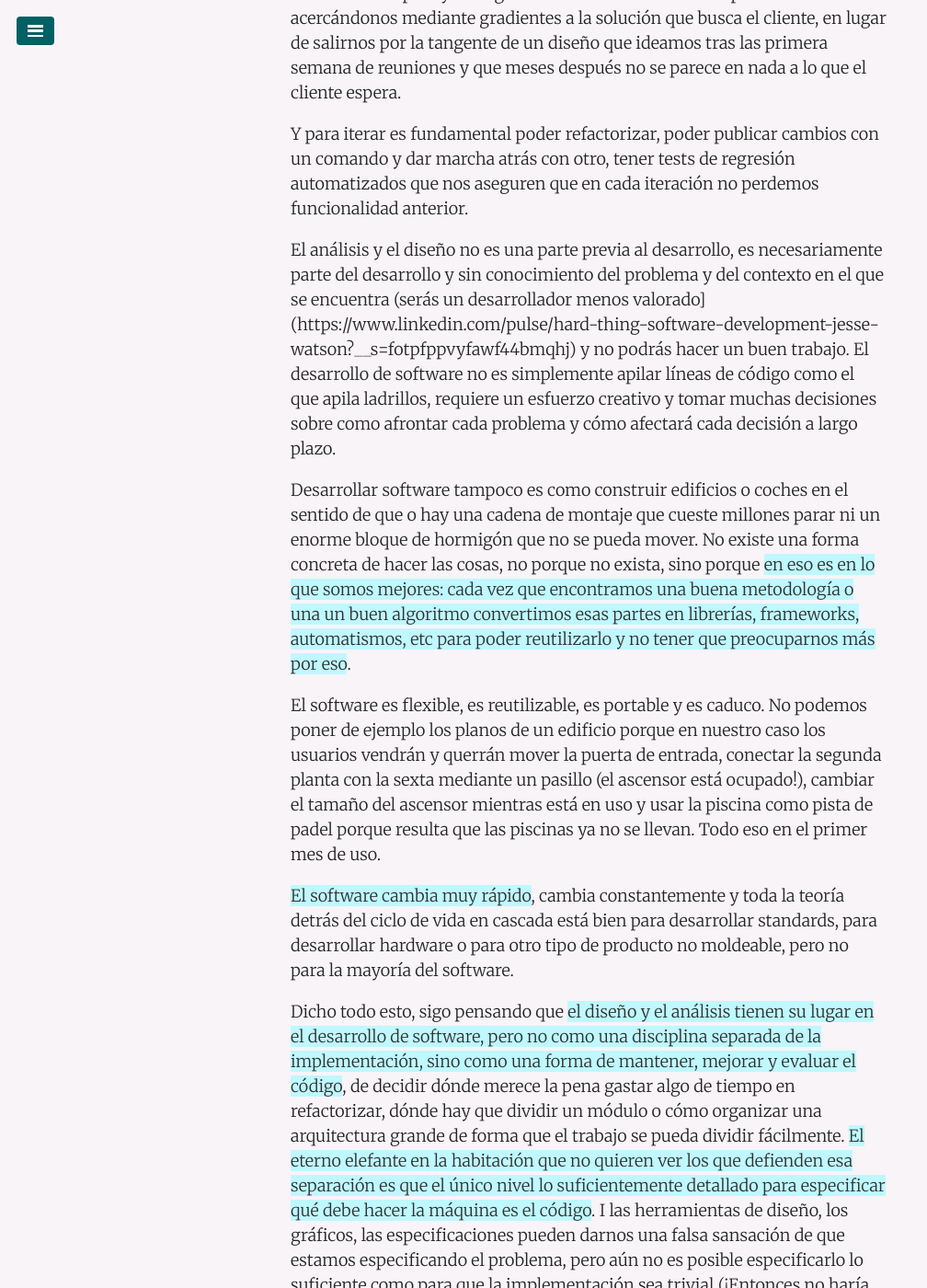
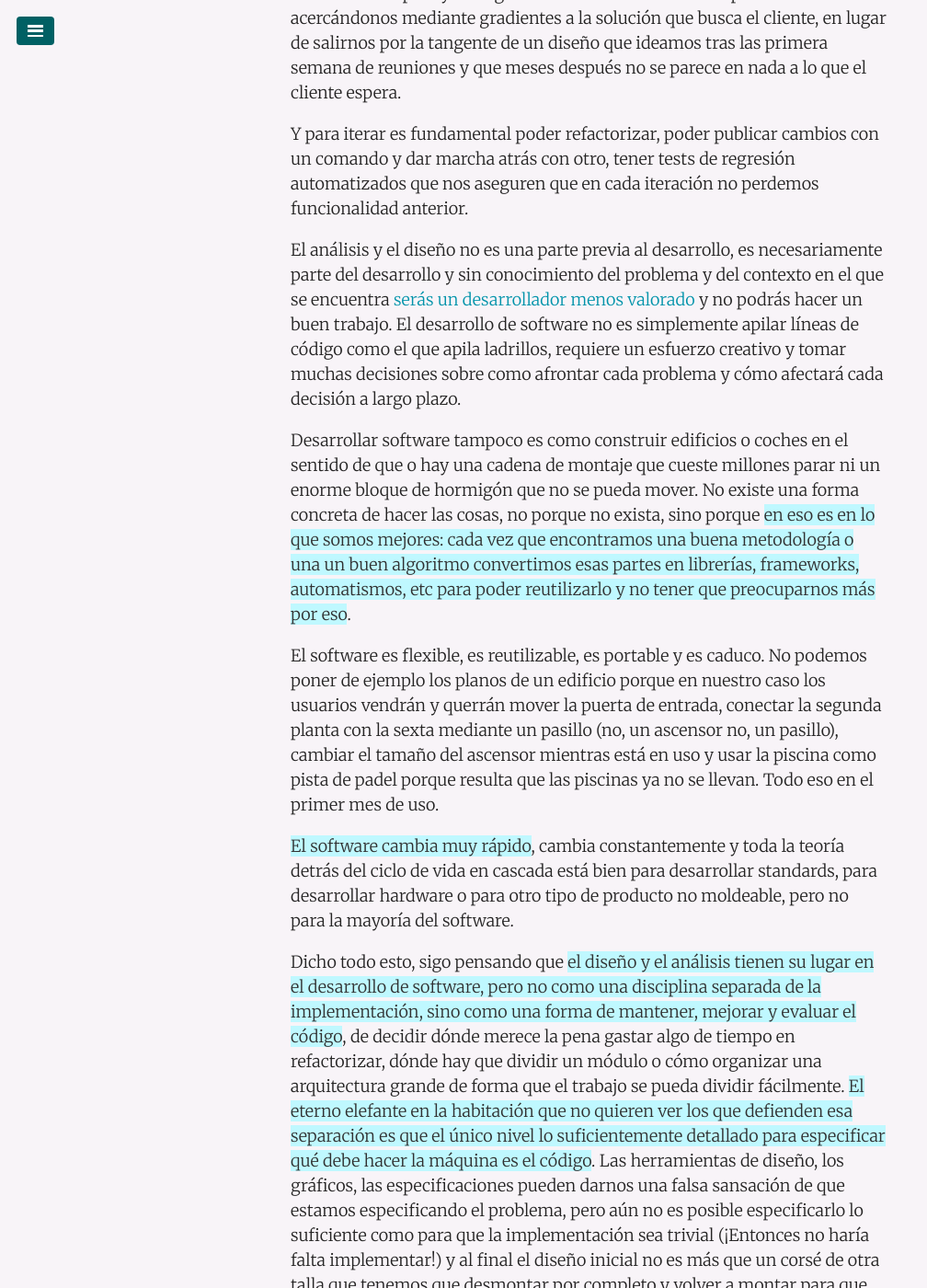
Before and after one commit to juanmirod/juanmirod.github.io, a Jekyll site: the page built from _posts/2017-06-16-Ingenieria-del-software.markdown, in a window 1280 px wide and 1400 px high, scrolled down 3043 px. Shown: the whole window at 92% size, without its empty margins (0-1008 px from the left). Built offline with Jekyll 4.4.1, drawn with Linux system fonts in a browser that asks for light colours; some of the changed text lies outside the part shown.

Commit message:
fix: typos

```diff
--- a/_posts/2017-06-16-Ingenieria-del-software.markdown
+++ b/_posts/2017-06-16-Ingenieria-del-software.markdown
@@ -37,15 +37,15 @@ De ahí las metodologías ágiles: Hay que reducir el ciclo de retroalimentació
 
 Y para iterar es fundamental poder refactorizar, poder publicar cambios con un comando y dar marcha atrás con otro, tener tests de regresión automatizados que nos aseguren que en cada iteración no perdemos funcionalidad anterior.
 
-El análisis y el diseño no es una parte previa al desarrollo, es necesariamente parte del desarrollo y sin conocimiento del problema y del contexto en el que se encuentra (serás un desarrollador menos valorado](https://www.linkedin.com/pulse/hard-thing-software-development-jesse-watson?__s=fotpfppvyfawf44bmqhj) y no podrás hacer un buen trabajo. El desarrollo de software no es simplemente apilar líneas de código como el que apila ladrillos, requiere un esfuerzo creativo y tomar muchas decisiones sobre como afrontar cada problema y cómo afectará cada decisión a largo plazo.
+El análisis y el diseño no es una parte previa al desarrollo, es necesariamente parte del desarrollo y sin conocimiento del problema y del contexto en el que se encuentra [serás un desarrollador menos valorado](https://www.linkedin.com/pulse/hard-thing-software-development-jesse-watson?__s=fotpfppvyfawf44bmqhj) y no podrás hacer un buen trabajo. El desarrollo de software no es simplemente apilar líneas de código como el que apila ladrillos, requiere un esfuerzo creativo y tomar muchas decisiones sobre como afrontar cada problema y cómo afectará cada decisión a largo plazo.
 
 Desarrollar software tampoco es como construir edificios o coches en el sentido de que o hay una cadena de montaje que cueste millones parar ni un enorme bloque de hormigón que no se pueda mover. No existe una forma concreta de hacer las cosas, no porque no exista, sino porque **en eso es en lo que somos mejores: cada vez que encontramos una buena metodología o una un buen algoritmo convertimos esas partes en librerías, frameworks, automatismos, etc para poder reutilizarlo y no tener que preocuparnos más por eso**.
 
-El software es flexible, es reutilizable, es portable y es caduco. No podemos poner de ejemplo los planos de un edificio porque en nuestro caso los usuarios vendrán y querrán mover la puerta de entrada, conectar la segunda planta con la sexta mediante un pasillo (el ascensor está ocupado!), cambiar el tamaño del ascensor mientras está en uso y usar la piscina como pista de padel porque resulta que las piscinas ya no se llevan. Todo eso en el primer mes de uso.
+El software es flexible, es reutilizable, es portable y es caduco. No podemos poner de ejemplo los planos de un edificio porque en nuestro caso los usuarios vendrán y querrán mover la puerta de entrada, conectar la segunda planta con la sexta mediante un pasillo (no, un ascensor no, un pasillo), cambiar el tamaño del ascensor mientras está en uso y usar la piscina como pista de padel porque resulta que las piscinas ya no se llevan. Todo eso en el primer mes de uso.
 
 **El software cambia muy rápido**, cambia constantemente y toda la teoría detrás del ciclo de vida en cascada está bien para desarrollar standards, para desarrollar hardware o para otro tipo de producto no moldeable, pero no para la mayoría del software.
 
-Dicho todo esto, sigo pensando que **el diseño y el análisis tienen su lugar en el desarrollo de software, pero no como una disciplina separada de la implementación, sino como una forma de mantener, mejorar y evaluar el código**, de decidir dónde merece la pena gastar algo de tiempo en refactorizar, dónde hay que dividir un módulo o cómo organizar una arquitectura grande de forma que el trabajo se pueda dividir fácilmente. **El eterno elefante en la habitación que no quieren ver los que defienden esa separación es que el único nivel lo suficientemente detallado para especificar qué debe hacer la máquina es el código**. I las herramientas de diseño, los gráficos, las especificaciones pueden darnos una falsa sansación de que estamos especificando el problema, pero aún no es posible especificarlo lo suficiente como para que la implementación sea trivial (¡Entonces no haría falta implementar!) y al final el diseño inicial no es más que un corsé de otra talla que tenemos que desmontar por completo y volver a montar para que se adapte a nuestro producto, nuestro cliente y nuestro equipo.
+Dicho todo esto, sigo pensando que **el diseño y el análisis tienen su lugar en el desarrollo de software, pero no como una disciplina separada de la implementación, sino como una forma de mantener, mejorar y evaluar el código**, de decidir dónde merece la pena gastar algo de tiempo en refactorizar, dónde hay que dividir un módulo o cómo organizar una arquitectura grande de forma que el trabajo se pueda dividir fácilmente. **El eterno elefante en la habitación que no quieren ver los que defienden esa separación es que el único nivel lo suficientemente detallado para especificar qué debe hacer la máquina es el código**. Las herramientas de diseño, los gráficos, las especificaciones pueden darnos una falsa sansación de que estamos especificando el problema, pero aún no es posible especificarlo lo suficiente como para que la implementación sea trivial (¡Entonces no haría falta implementar!) y al final el diseño inicial no es más que un corsé de otra talla que tenemos que desmontar por completo y volver a montar para que se adapte a nuestro producto, nuestro cliente y nuestro equipo.
 
 Esto no es algo que diga solo yo aquí, es algo que han dicho otros ingenieros y divulgadores mucho más sabios y experimentados que yo, solo repito sus palabras a modo de resumen personal. Y por si alguien ahí sigue pensando que la arquitectura en cascada es una buena idea y no cree que yo tenga ninguna autoridad en el tema (tiene razón en esa última parte), termino con algunos enlaces mucho más interesantes e instructivos que mi opinión personal:
 
```
